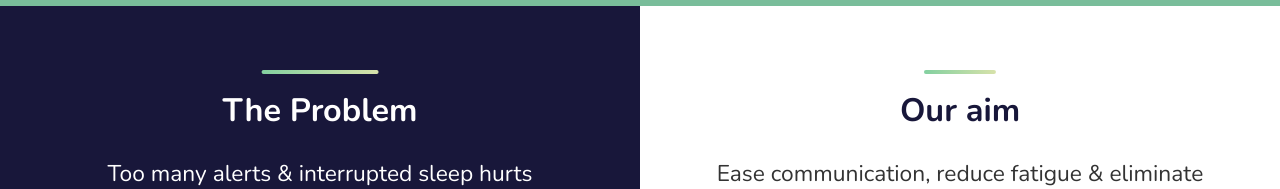
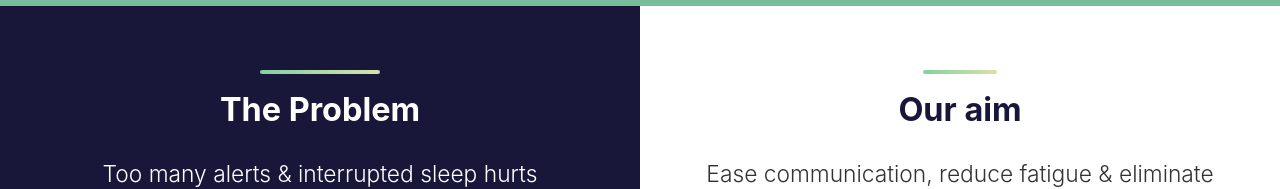
Before and after one commit to HumanOps/humanops.com, a Next.js app: page / in a window 1280 px wide. Shown: the part 474-663 px from the top of the page. Built offline with nearby package versions, Linux system fonts and the light colour scheme.

Commit message:
Load Nunito using WebFont loader instead of synchronously in <head>

```diff
--- a/pages/_document.jsx
+++ b/pages/_document.jsx
@@ -34,11 +34,6 @@ export default class HumanOpsDocument extends Document {
 
                     {this.props.styleTags}
 
-                    <link
-                        href="https://fonts.googleapis.com/css?family=Nunito:300,400,700"
-                        rel="stylesheet"
-                    />
-
                     <style dangerouslySetInnerHTML={{__html: `
                         * {
                             box-sizing: border-box;
@@ -61,6 +56,8 @@ export default class HumanOpsDocument extends Document {
                 <body>
                     <Main />
                     <NextScript />
+
+                    <script src="https://ajax.googleapis.com/ajax/libs/webfont/1.5.18/webfont.js"></script>
                 </body>
             </html>
         )
```
